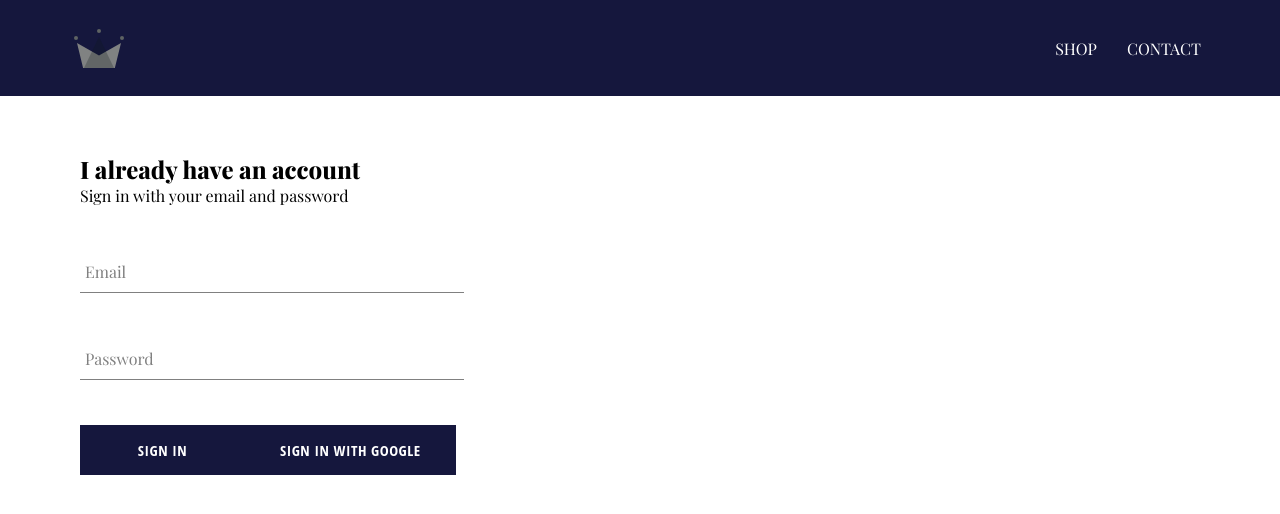
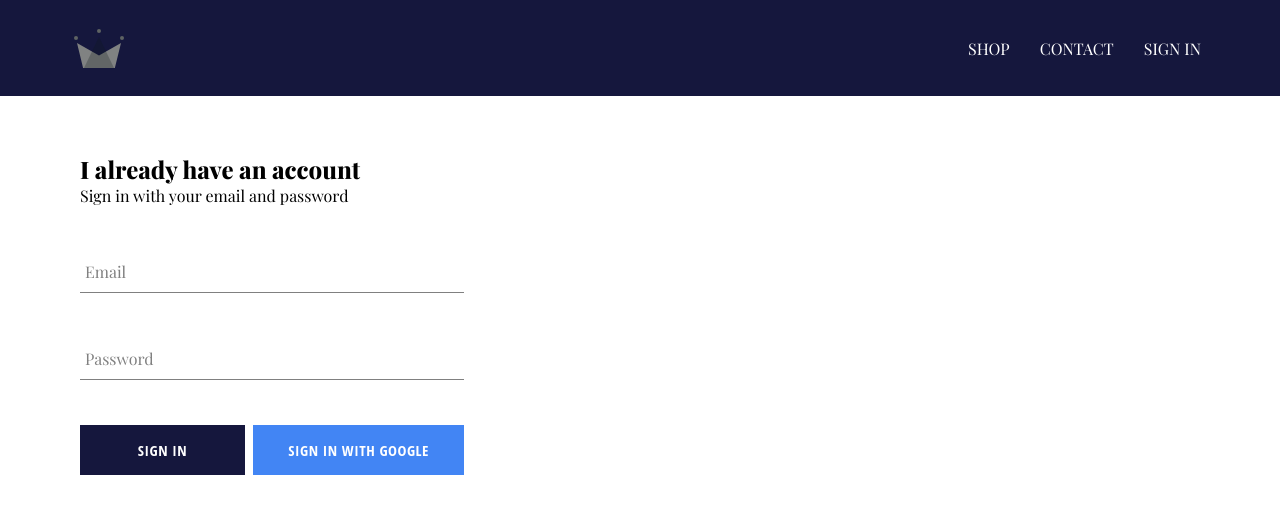
Before and after one commit to developerEbukab/crown-style, a React (Create React App) app: page /sign-in in a window 1280 px wide. Shown: the top 514 px of the page. Built offline with nearby package versions, Linux system fonts and the light colour scheme; no server answers.

Commit message:
Added googlee sign in custom button

```diff
--- a/src/App.js
+++ b/src/App.js
@@ -1,15 +1,37 @@
-import React from 'react';
+import React, { Component } from 'react';
 import { Switch, Route } from 'react-router-dom';
 import './App.scss';
 import Header from './components/Header/Header.component';
 import Homepage from './pages/Homepage/Homepage.component';
 import Shop from './pages/Shop/Shop.component';
 import SignInAndSignUp from './components/SignInAndSignUp/SignInAndSignUp.component';
+import { auth } from './firebase/firebase.utils';
 
-function App() {
+class App extends Component{
+  state = {
+    currentUser: null
+  }
+
+  unsubscribeFromAuth = null;
+
+  componentDidMount() {
+    this.unsubscribeFromAuth = auth.onAuthStateChanged(user => {
+      this.setState({
+        currentUser: user
+      })
+    })
+  }
+
+  componentWillUnmount() {
+    this.unsubscribeFromAuth()
+  }
+
+
+  render() {
+    console.log(this.state.currentUser)
     return (
       <div className="App">
-      <Header />
+        <Header currentUser={this.state.currentUser}/>
         <div className="Content">
           <Switch >
             <Route exact path="/" component={Homepage} />
@@ -20,5 +42,6 @@ function App() {
       </div>
     );
   }
+}
 
 export default App;
--- a/src/components/CustomButton/CustomButton.component.jsx
+++ b/src/components/CustomButton/CustomButton.component.jsx
@@ -1,9 +1,9 @@
 import React from 'react';
 import "./CustomButton.styles.scss"
 
-const CustomButton = ({children, ...otherProps}) => {
+const CustomButton = ({children, isGoogleSignIn, ...otherProps}) => {
   return (
-    <button className="custom-button" {...otherProps}>
+    <button className={`${isGoogleSignIn && "isGoogleSignIn"} custom-button `} {...otherProps}>
       {children}
     </button>
   );
--- a/src/components/CustomButton/CustomButton.styles.scss
+++ b/src/components/CustomButton/CustomButton.styles.scss
@@ -21,4 +21,16 @@
     // color: $color-primary ;
     // border: 1px solid $color-primary ;
   }
+
+
 }
+
+.isGoogleSignIn{
+  background-color: #4285f4;
+  color: white;
+
+  &:hover{
+    background-color: darken($color: #4285f4, $amount: 10);
+    border: none;
+  }
+}
--- a/src/components/Header/Header.component.jsx
+++ b/src/components/Header/Header.component.jsx
@@ -1,9 +1,10 @@
 import React from 'react';
 import { Link } from 'react-router-dom';
+import { auth } from '../../firebase/firebase.utils';
 import { ReactComponent as Logo } from "../assets/crown.svg";
 import "./Header.styles.scss";
 
-const Header = () => {
+const Header = ({currentUser}) => {
   return (
     <div className="header">
       <Link className="logo-container" to="/">
@@ -12,6 +13,10 @@ const Header = () => {
       <div className="options">
         <Link className="option" to="/shop">SHOP</Link>
         <Link className="option" to="/contact">CONTACT</Link>
+        {currentUser ?
+          <div className="option" onClick={()=>auth.signOut()}>SIGN OUT</div> :
+          <Link className="option" to="/sign-in">SIGN IN</Link>
+        }
       </div>
     </div>
   );
--- a/src/components/Header/Header.styles.scss
+++ b/src/components/Header/Header.styles.scss
@@ -30,6 +30,7 @@
     .option {
       padding: 10px 15px;
       color: white;
+      cursor: pointer;
     }
   }
 }
--- a/src/components/SignIn/SignIn.component.jsx
+++ b/src/components/SignIn/SignIn.component.jsx
@@ -44,10 +44,12 @@ class SignIn extends Component {
             required
           />
 
-          <CustomButton type="submit">SIGN IN</CustomButton>
-          <CustomButton onClick={signInWithGoogle}>
-            SIGN IN WITH GOOGLE
-          </CustomButton>
+          <div className="buttons">
+            <CustomButton type="submit">SIGN IN</CustomButton>
+            <CustomButton onClick={signInWithGoogle} isGoogleSignIn>
+              SIGN IN WITH GOOGLE
+            </CustomButton>
+          </div>
         </form>
       </div>
     );
--- a/src/components/SignIn/SignIn.styles.scss
+++ b/src/components/SignIn/SignIn.styles.scss
@@ -6,4 +6,12 @@
   .title{
     margin: 1rem 0;
   }
+
+  .buttons{
+    // background-color: red;
+    width: 100%;
+    display: flex;
+    align-items: center;
+    justify-content: space-between;
+  }
 }
```
Lines whose indentation alone changed are shown as unchanged.
